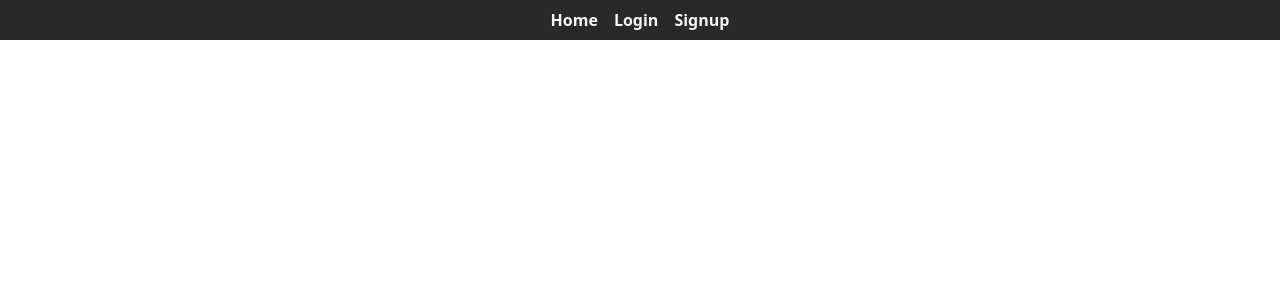
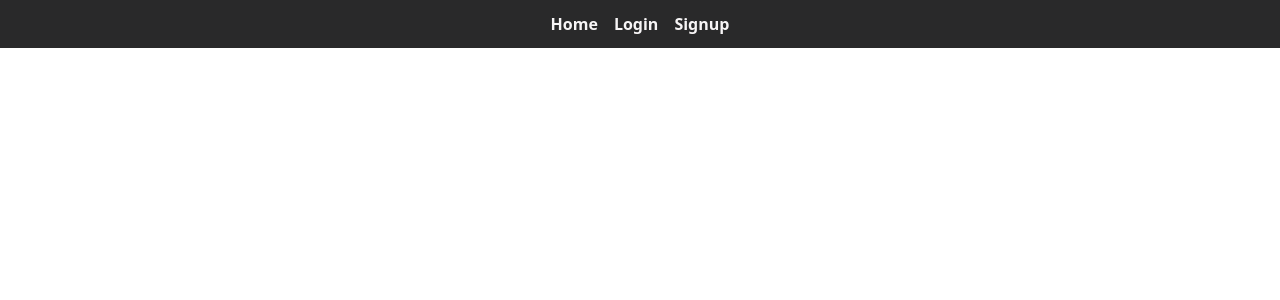
Before and after one commit to ronardj01/world-cooking-client, a React (Create React App) app: page /auth/login in a window 1280 px wide. Shown: the top 300 px of the page. Built offline with nearby package versions, Linux system fonts and the light colour scheme; a web font is replaced by a local one.

Commit message:
agregado padding vertical al topnavbar

```diff
--- a/src/components/navbar/TopNavbar.js
+++ b/src/components/navbar/TopNavbar.js
@@ -18,7 +18,7 @@ export const TopNavbar = () => {
           onClick={whenClick}
           className="text-3xl hover-nav md:hidden my-3"><HiOutlineMenu /></button>
         <ul
-          className={`flex flex-col ${isHidden} md:flex-row md:inline-flex`}>
+          className={`flex flex-col ${isHidden} md:flex-row md:inline-flex py-1`}>
           <li className="hover-nav">
             <Link to="/">Home</Link>
           </li>
```
